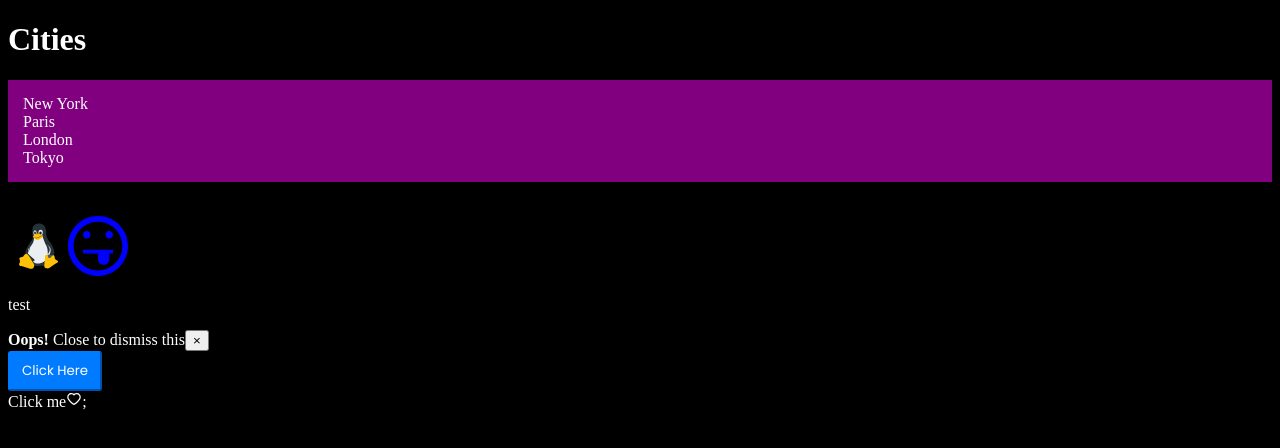
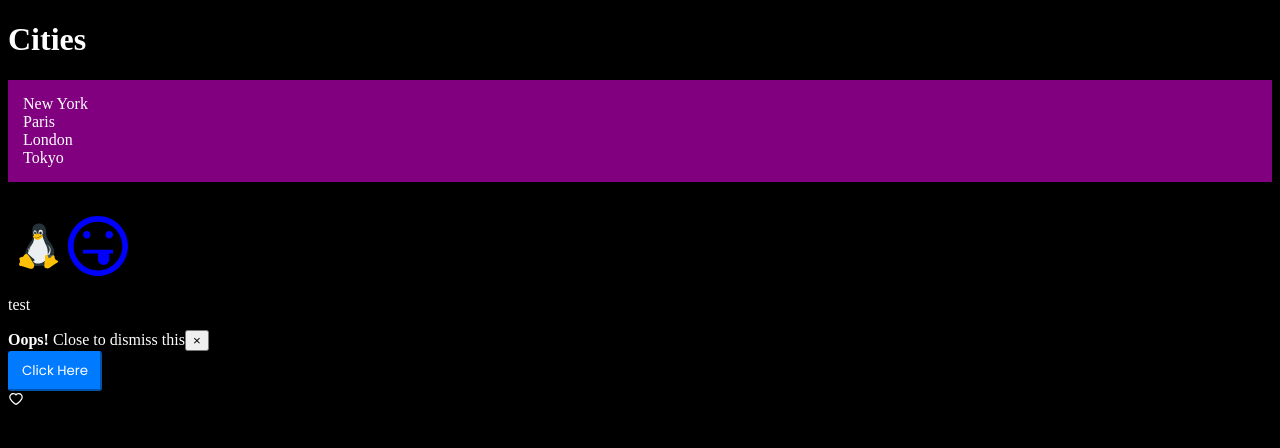
Before and after one commit to RiFactor/mosh-react-18-app, a React (Vite) app: page / in a window 1280 px wide. Shown: the top 448 px of the page. Built offline with nearby package versions, Linux system fonts and the light colour scheme.

Commit message:
Solution: Like Component

```diff
--- a/src/components/Like.tsx
+++ b/src/components/Like.tsx
@@ -1,18 +1,25 @@
 import { useState } from "react";
-import { AiOutlineHeart } from "react-icons/ai";
-import { AiFillHeart } from "react-icons/ai";
+import { AiOutlineHeart, AiFillHeart } from "react-icons/ai";
 
 interface IProps {
   onClick: () => boolean;
 }
 
 const Like = ({ onClick }: IProps) => {
-  const [isLiked, setisLiked] = useState(false);
+  const [isLiked, setIsLiked] = useState(false);
+
+  const handleClick = () => {
+    setIsLiked(!isLiked);
+  };
 
   return (
-    <div onClick={onClick}>
-      Click me
-      {isLiked ? <AiFillHeart /> : <AiOutlineHeart />};
+    <div
+      onClick={() => {
+        handleClick();
+        onClick();
+      }}
+    >
+      {isLiked ? <AiFillHeart /> : <AiOutlineHeart />}
     </div>
   );
 };
```
